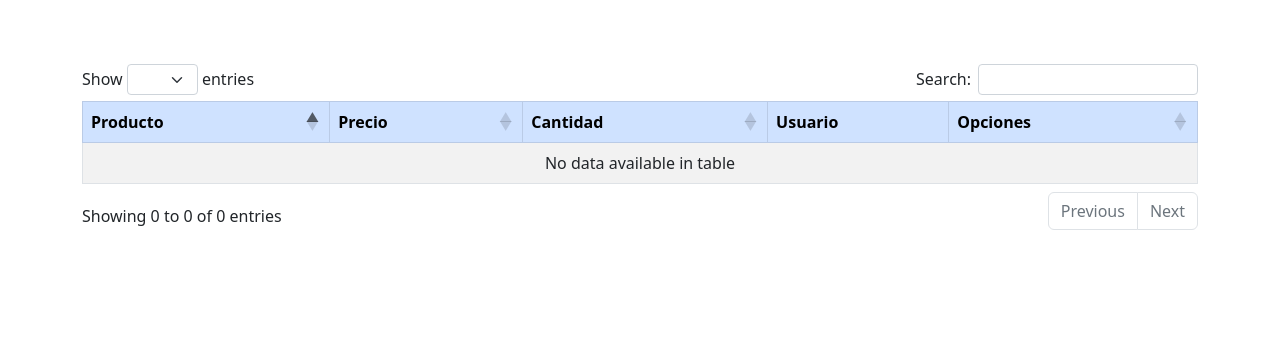
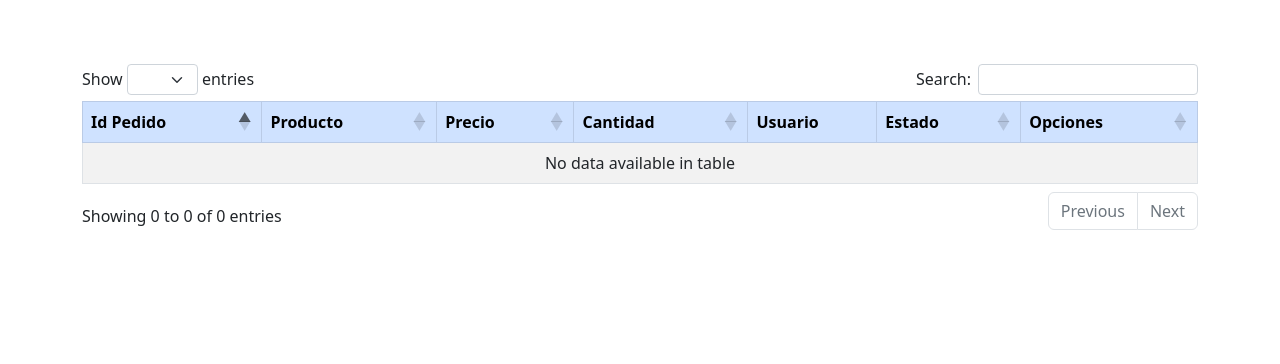
Before and after one commit to JuanZweifel/audiostore, a Django app: page /adminPedido in a window 1280 px wide. Shown: the part 56-420 px from the top of the page. Run offline with Django 4.2, Linux system fonts and the light colour scheme; the visitor is signed in with stand-in values (Sample User, id 1); data that the repository does not hold is empty; some libraries are stand-ins or nearby versions.

Commit message:
Arreglos de "Pedidos"

```diff
--- a/app/admin.py
+++ b/app/admin.py
@@ -35,7 +35,9 @@ class admImagenProducto2(admin.ModelAdmin):
         model=ImagenProducto
 
 class admPedido(admin.ModelAdmin):
-    list_display=["producto", "precio", "cantidad"]
+    list_display=["producto", "precio", "cantidad", "usuario_id", "estado"]
+    list_editable=["estado"]
+
     class meta:
         model=Pedido
 
--- a/app/models.py
+++ b/app/models.py
@@ -56,7 +56,12 @@ class Carrito(models.Model):
     cantidad = models.IntegerField(null=False)
 
 class Pedido(models.Model):
+    ESTADO = [
+        ("R","Retirado"),("NR","No Retirado")
+    ]
+
     usuario = models.ForeignKey(User, on_delete=models.DO_NOTHING)
     producto = models.CharField(max_length=50, null=False)
     precio = models.IntegerField(null=False)
     cantidad = models.IntegerField(null=False)
+    estado = models.CharField(null=False, choices=ESTADO, max_length=50, default=ESTADO[1])
--- a/app/static/app/js/adminPedido.js
+++ b/app/static/app/js/adminPedido.js
@@ -5,8 +5,8 @@ let dataTableIsInitialized;
 
 const dataTableOptions = {
     columnDefs: [
-        {className: "centered", targets: [0,1,2,3] },
-        {orderable:false, targets:[3]},
+        {className: "centered", targets: [0,1,2,3,4,5,6] },
+        {orderable:false, targets:[4]},
         {searchable:false,targets:[]},
     ],
     pageLength: 4,
@@ -40,11 +40,14 @@ const listaPedidos=async()=>{
         data.pedidos.forEach((pedido) => {
             content += `
                 <tr>
+                    <td>${pedido.id}</td>
                     <td>${pedido.producto}</td>
                     <td>${pedido.precio}</td>
                     <td>${pedido.cantidad}</td>
                     <td>${pedido.usuario_id}</td>
+                    <td>${pedido.estado}</td>
                     <td>
+                    <a class="btn btn-primary" href="#" onclick="updatePedido(${pedido.id})">Cambiar Estado</a>
                     <a class="btn btn-danger" href="#" onclick="removePedido(${pedido.id})"><i class="fas fa-trash"></i></a>
                     </td>
                 </tr>`;
--- a/app/templates/app/admin/adminPedido.html
+++ b/app/templates/app/admin/adminPedido.html
@@ -13,10 +13,12 @@
                 <table id="datatable-responsive" class="table table-striped table-bordered">
                     <thead class="table-primary">
                         <tr>
+                            <th class="centered">Id Pedido</th>
                             <th class="centered">Producto</th>
                             <th class="centered">Precio</th>
                             <th class="centered">Cantidad</th>
                             <th class="centered">Usuario</th>
+                            <th class="centered">Estado</th>
                             <th class="centered">Opciones</th>
                         </tr>
 
@@ -65,5 +67,20 @@
                 }
             })
         }
+        function updatePedido(id){
+            Swal.fire({
+                "title":"¿Estas seguro?",
+                "icon":"question",
+                "showCancelButton":true,
+                "cancelButtonText":"Cancelar",
+                "confirmButtonText":"Si, cambiar",
+                "reverseButtons":true
+            })
+            .then(function(result) {
+                if(result.isConfirmed) {
+                    window.location.href = "/updatePedido/"+id
+                }
+            })
+        }
     </script>
 {% endblock script %}
--- a/app/urls.py
+++ b/app/urls.py
@@ -1,6 +1,6 @@
 from django.contrib import admin
 from django.urls import include,path
-from .views import index, categoria, detalle_producto, index_admin, crear_cuenta, login_view, adminPedido, lista_pedidos
+from .views import index, categoria, detalle_producto, index_admin, crear_cuenta, login_view, adminPedido, lista_pedidos, updatePedido
 from .views import perfil_usuario, modificar_usuario, removePedido
 from .views import index, categoria, detalle_producto, index_admin, carrito, addCarrito, removeCarrito,checkout
 from .views import clientes_admin, lista_clientes, modificar_cliente, eliminar_cliente
@@ -31,6 +31,7 @@ urlpatterns = [
     path('adminPedido', adminPedido, name='adminPedido'),
     path('lista_pedidos',lista_pedidos, name='lista_pedidos'),
     path('removePedido/<id>/', removePedido, name='removePedido'),
+    path('updatePedido/<id>/', updatePedido, name='updatePedido'),
     path('clientes_admin', clientes_admin, name= 'clientes_admin'),
     path('lista_clientes/',lista_clientes, name='lista_clientes'),
     path('modificar_cliente/<id>', modificar_cliente, name='modificar_cliente'),
--- a/app/views.py
+++ b/app/views.py
@@ -326,6 +326,9 @@ def adminPedido(request):
 @staff_member_required(login_url="loginn")
 def lista_pedidos(info):
     pedidos = list(Pedido.objects.values())
+    for pedido in pedidos:
+        idusuario = pedido['usuario_id']
+        pedido['usuario_id'] = User.objects.get(id=idusuario).username
     data={'pedidos':pedidos}
     return JsonResponse(data)
 
@@ -334,6 +337,18 @@ def removePedido(request, id):
     item = get_object_or_404(Pedido,id=id)
     item.delete()
     messages.success(request,"Producto eliminado correctamente")
+    return redirect(to="adminPedido")
+
+@staff_member_required(login_url="loginn")
+def updatePedido(request, id):
+    item = get_object_or_404(Pedido,id=id)
+    if item.estado == "No Retirado":
+        item.estado = "Retirado"
+        item.save(update_fields=["estado"])
+    else:
+        item.estado = "No Retirado"
+        item.save(update_fields=["estado"])
+    messages.success(request,"Estado cambiado correctamente")
     return redirect(to="adminPedido")
 
 @staff_member_required(login_url="loginn")
```
